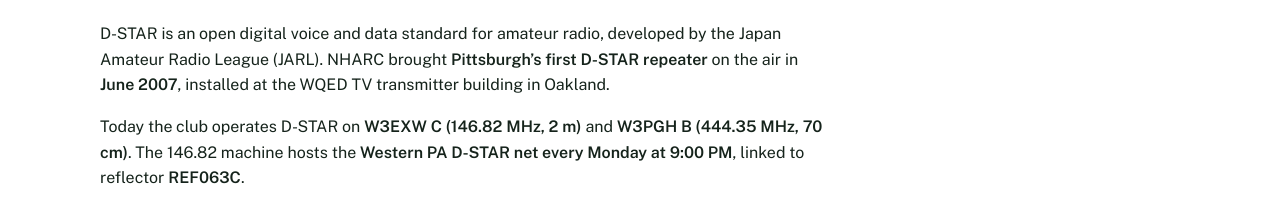
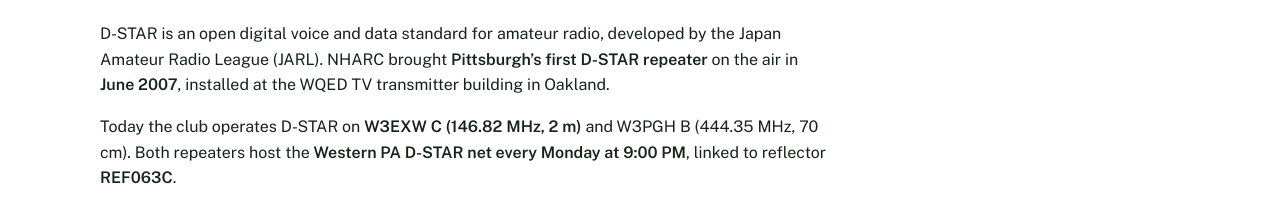
Before and after one commit to mark-iid/nharcweb, an Astro site: page /dstar in a window 1280 px wide. Shown: the part 199-420 px from the top of the page. Built offline with nearby package versions, Linux system fonts and the light colour scheme; Astro itself is replaced by a stand-in of ours.

Commit message:
Update Pages “dstar”

```diff
--- a/src/content/pages/dstar.md
+++ b/src/content/pages/dstar.md
@@ -7,8 +7,8 @@
 Amateur Radio League (JARL). NHARC brought **Pittsburgh's first D-STAR repeater** on the air
 in **June 2007**, installed at the WQED TV transmitter building in Oakland.
 
-Today the club operates D-STAR on **W3EXW C (146.82 MHz, 2 m)** and **W3PGH B (444.35 MHz,
-70 cm)**. The 146.82 machine hosts the **Western PA D-STAR net every Monday at 9:00 PM**,
+Today the club operates D-STAR on **W3EXW C (146.82 MHz, 2 m)** and W3PGH B (444.35 MHz,
+70 cm). Both repeaters host the **Western PA D-STAR net every Monday at 9:00 PM**,
 linked to reflector **REF063C**.
 
 ## Radio programming — W3PGH 70 cm D-STAR
```
